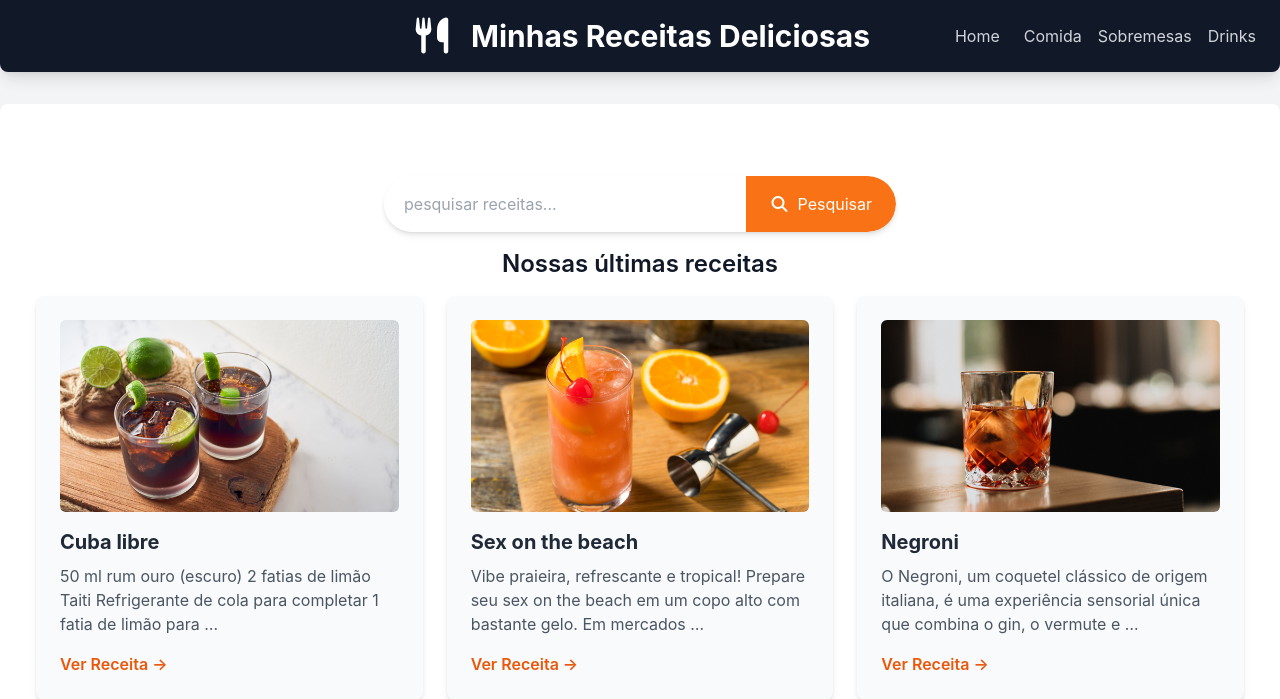
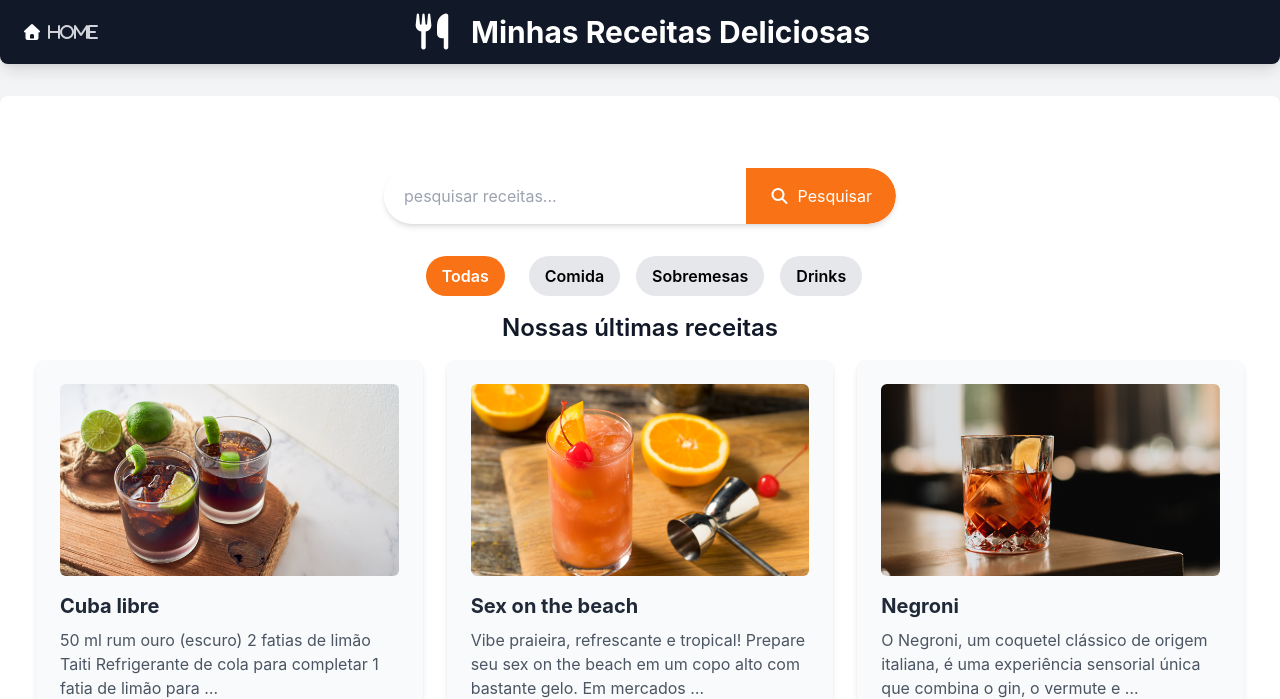
Before and after one commit to alfredoregner/projetoDjango2, a Django app: page /receitas/ in a window 1280 px wide. Shown: the top 699 px of the page. Run offline with Django 5.2, Linux system fonts and the light colour scheme; data comes from the database, SQL or seed files in the repository; both versions use the stored data as it was after the commit; some libraries are stand-ins or nearby versions.

Commit message:
Alterado menu das páginas

```diff
--- a/receitas/templates/receitas/base.html
+++ b/receitas/templates/receitas/base.html
@@ -30,16 +30,22 @@
                     <h1 class="text-3xl font-bold text-center sm:text-left ">Minhas Receitas Deliciosas</h1>
                 </div>
             </div>
-            <nav class="ml-auto relative z-10 flex space-x-4">
-                <a href="{%url 'home'%}" class="text-gray-300 hover:text-white mx-2">Home</a>
-                <a href="{%url 'home'%}?categoria=comida" class="text-gray-300 hover:text-white mx-2">Comida</a>
-                <a href="{%url 'home'%}?categoria=sobremesa" class="text-gray-300 hover:text-white mx-2">Sobremesas</a>
-                <a href="{%url 'home'%}?categoria=drink" class="text-gray-300 hover:text-white mx-2">Drinks</a>
+            <nav class="mr-auto relative z-10 flex space-x-4">
+                <i class="fas fa-home"><a href="{%url 'home'%}" class="text-gray-300 hover:text-white mx-2">Home</a></i>
             </nav>
         </div>
     </header>
 
     <main class="container mx-auto p-6 mt-8 bg-white rounded-lg shadow-md">
+        <!-- <nav class="relative z-10 flex justify-center space-x-4">
+            <a href="{%url 'home'%}" class="bg-orange-500 hover:bg-orange-600 text-white p-4 px-6 rounded-full transition duration-300 ease-in-out flex items-center justify-center">Todas</a>
+            <a href="{%url 'home'%}?categoria=comida" class="bg-gray-300 hover:bg-gray-400 text-black p-4 px-6 rounded-full transition duration-300 ease-in-out flex items-center justify-center">Comida</a>
+            <a href="{%url 'home'%}?categoria=sobremesa" class="bg-gray-300 hover:bg-gray-400 text-black p-4 px-6 rounded-full transition duration-300 ease-in-out flex items-center justify-center">Sobremesas</a>
+            <a href="{%url 'home'%}?categoria=drink" class="bg-gray-300 hover:bg-gray-400 text-black p-4 px-6 rounded-full transition duration-300 ease-in-out flex items-center justify-center">Drinks</a>
+            <a href="{%url 'home'%}?categoria=comida" class="text-black-300 hover:text-orange-600 mx-2">Comida</a>
+            <a href="{%url 'home'%}?categoria=sobremesa" class="text-black-300 hover:text-orange-600 mx-2">Sobremesas</a>
+            <a href="{%url 'home'%}?categoria=drink" class="text-black-300 hover:text-orange-600 mx-2">Drinks</a>
+        </nav> -->
         {% block content %}{% endblock %}
     </main>
 
--- a/receitas/templates/receitas/home.html
+++ b/receitas/templates/receitas/home.html
@@ -4,6 +4,7 @@
 
 <!-- Conteúdo principal da página -->
 <!-- Seção de Pesquisa -->
+
 <section class="container mx-auto mt-8 p-4 flex justify-center">
     <form method="get" action="{% url 'pesquisar_receitas' %}"
         class="w-full max-w-lg flex bg-white rounded-full shadow-md overflow-hidden">
@@ -15,6 +16,14 @@
         </button>
     </form>
 </section>
+
+<nav class="relative justify-center my-4 z-10 flex space-x-4">
+    <a href="{%url 'home'%}" class="text-white mx-2 px-4 py-2 rounded-full bg-orange-500 hover:bg-orange-600 font-semibold">Todas</a>
+    <a href="{%url 'home'%}?categoria=comida" class="text-black mx-2 px-4 py-2 rounded-full bg-gray-200 hover:bg-gray-300 font-semibold">Comida</a>
+    <a href="{%url 'home'%}?categoria=sobremesa" class="text-black mx-2 px-4 py-2 rounded-full bg-gray-200 hover:bg-gray-300 font-semibold">Sobremesas</a>
+    <a href="{%url 'home'%}?categoria=drink" class="text-black mx-2 px-4 py-2 rounded-full bg-gray-200 hover:bg-gray-300 font-semibold">Drinks</a>
+</nav>
+
 <!-- <main class="container mx-auto p-6 mt-8 bg-white rounded-lg shadow-md"> -->
 <!-- Título da seção de receitas -->
 <h2 class="text-2xl font-semibold mb-4 text-center">Nossas últimas receitas</h2>
```
Also changed, not shown: db.sqlite3, media/receitas/images/cubalibre.png (added), media/receitas/images/sexonthebeach.png (added).
